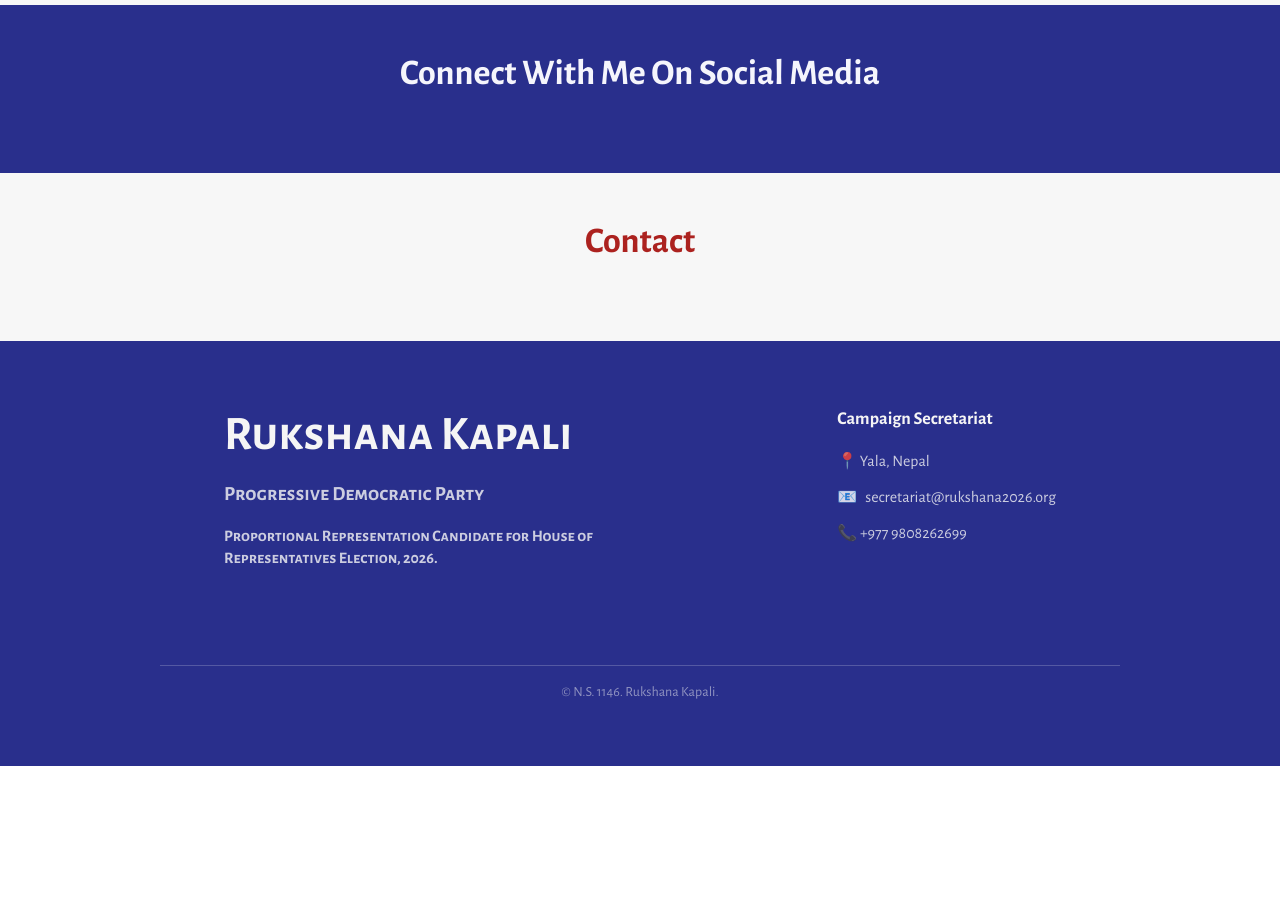
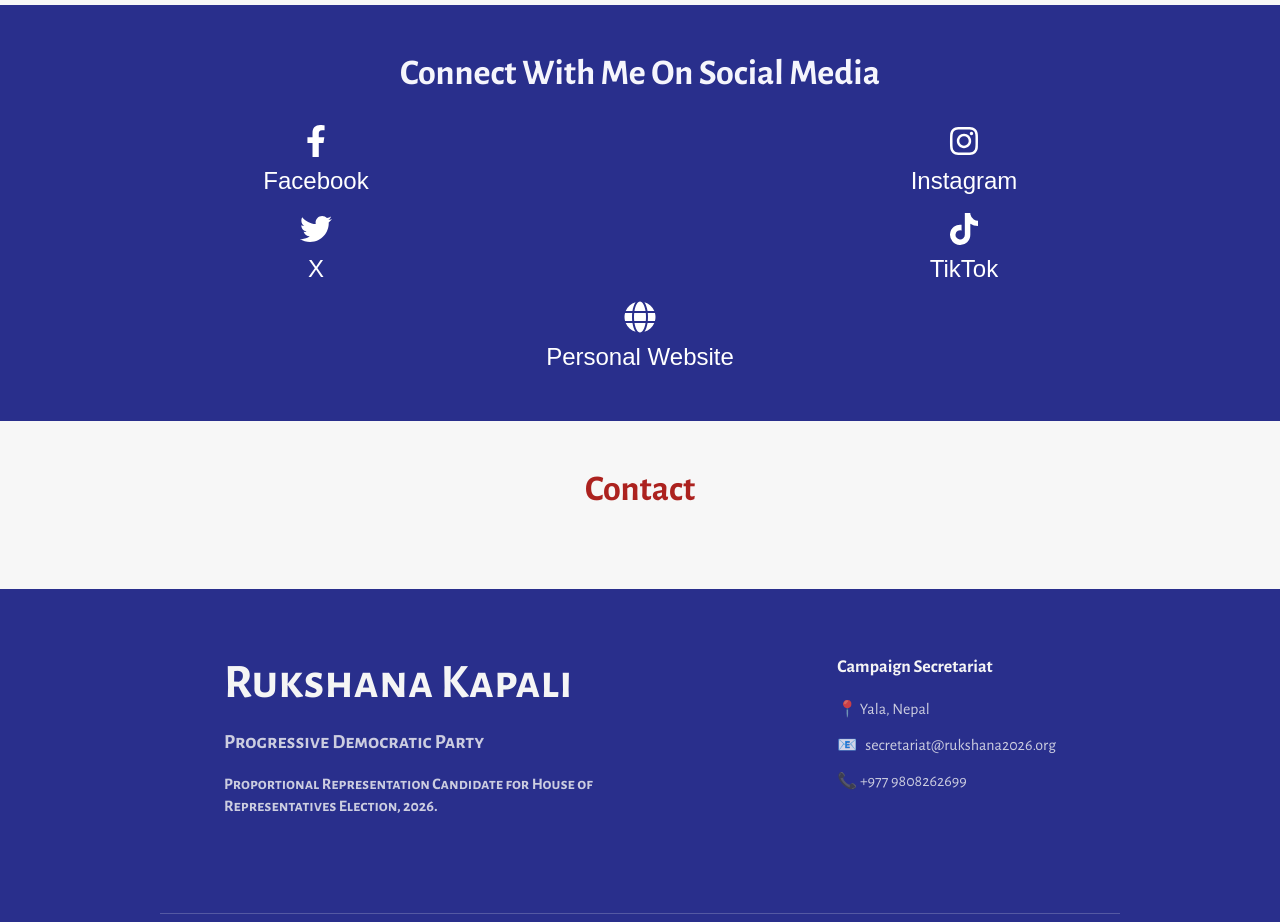
Before and after one commit to shakyasimha/vote-for-rukshana, a Next.js app: page / in a window 1280 px wide. Shown: the part 3440-4362 px from the top of the page. Before the commit the page ends 4206 px from the top, so only its background shows below. Built offline with nearby package versions, Linux system fonts and the light colour scheme.

Commit message:
working on social media links

```diff
--- a/package.json
+++ b/package.json
@@ -14,7 +14,8 @@
     "next": "16.1.6",
     "next-mdx-remote": "^6.0.0",
     "react": "19.2.3",
-    "react-dom": "19.2.3"
+    "react-dom": "19.2.3",
+    "react-icons": "^5.5.0"
   },
   "devDependencies": {
     "@tailwindcss/postcss": "^4",
--- a/src/app/page.tsx
+++ b/src/app/page.tsx
@@ -7,6 +7,9 @@ import {
   notoSerifDevanagari,
   roboto,
 } from "@/ui/fonts";
+
+import Link from "next/link";
+import { FaFacebookF, FaInstagram, FaTwitter, FaTiktok, FaGlobe } from "react-icons/fa";
 
 // import enContent from "@/content/en.mdx";
 // import neContent from "@/content/ne.mdx";
@@ -95,7 +98,7 @@ export default function Home() {
           </h2>
       </section>
 
-      {/* Links / Publications */}
+      {/* Links */}
       <section id="links" className="w-full bg-[#292f8c] text-[#f5f5fc] py-12">
         <h2
             className={`${font[lang].headerFont} ${
@@ -109,7 +112,59 @@ export default function Home() {
               : "जि नापं सामाजिक संजालय् स्वानादिसँ"
             }
           </h2>
+
           {/* Add section content here */}
+          <div className="grid grid-cols-1 sm:grid-cols-2 gap-4 justify-items-center">
+            {/* Facebook */}
+            <Link
+              href="https://www.facebook.com/rukshanainpolitics"
+              target="_blank"
+              className="flex flex-col items-center gap-2 text-white hover:underline text-2xl"
+            >
+              <FaFacebookF size={32} />
+              Facebook
+            </Link>
+
+            {/* Instagram */}
+            <Link
+              href="https://www.instagram.com/rukshanainpolitics"
+              target="_blank"
+              className="flex flex-col items-center gap-2 text-white hover:underline text-2xl"
+            >
+              <FaInstagram size={32} />
+              Instagram
+            </Link>
+
+            {/* X */}
+            <Link
+              href="https://x.com/RukshanaNPolicy"
+              target="_blank"
+              className="flex flex-col items-center gap-2 text-white hover:underline text-2xl"
+            >
+              <FaTwitter size={32} />
+              X
+            </Link>
+
+            {/* TikTok */}
+            <Link
+              href="https://www.tiktok.com/@rukshanainpolitics"
+              target="_blank"
+              className="flex flex-col items-center gap-2 text-white hover:underline text-2xl"
+            >
+              <FaTiktok size={32} />
+              TikTok
+            </Link>
+
+            {/* Personal Website */}
+            <Link
+              href="https://rukshanakapali.com.np/"
+              target="_blank"
+              className="flex flex-col items-center gap-2 text-white hover:underline text-2xl sm:col-span-2"
+            >
+              <FaGlobe size={32} />
+              Personal Website
+            </Link>
+          </div>
       </section>
 
       {/* Contact */}
```
Also changed, not shown: 1 other file (tests, documents, lock files or other folders).
